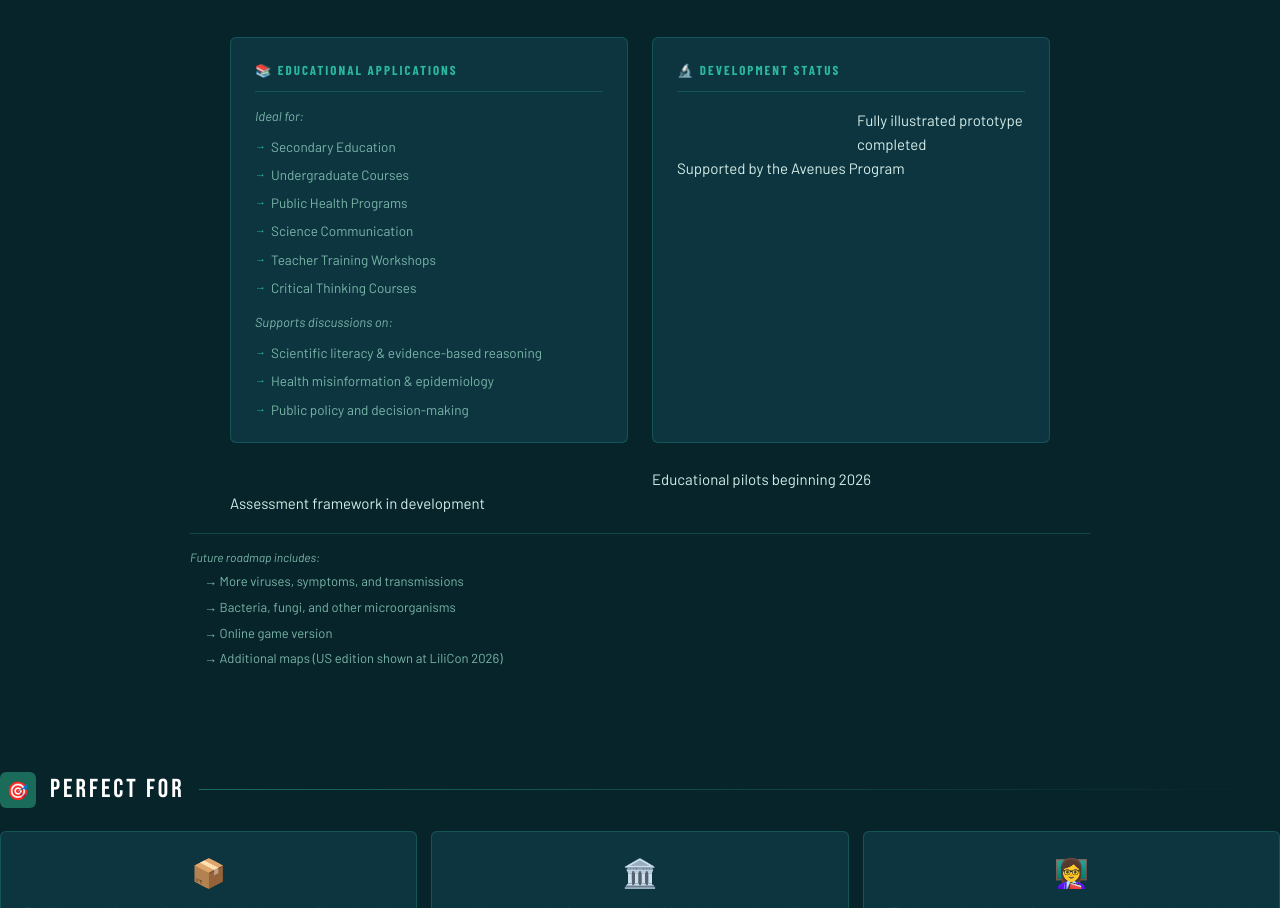
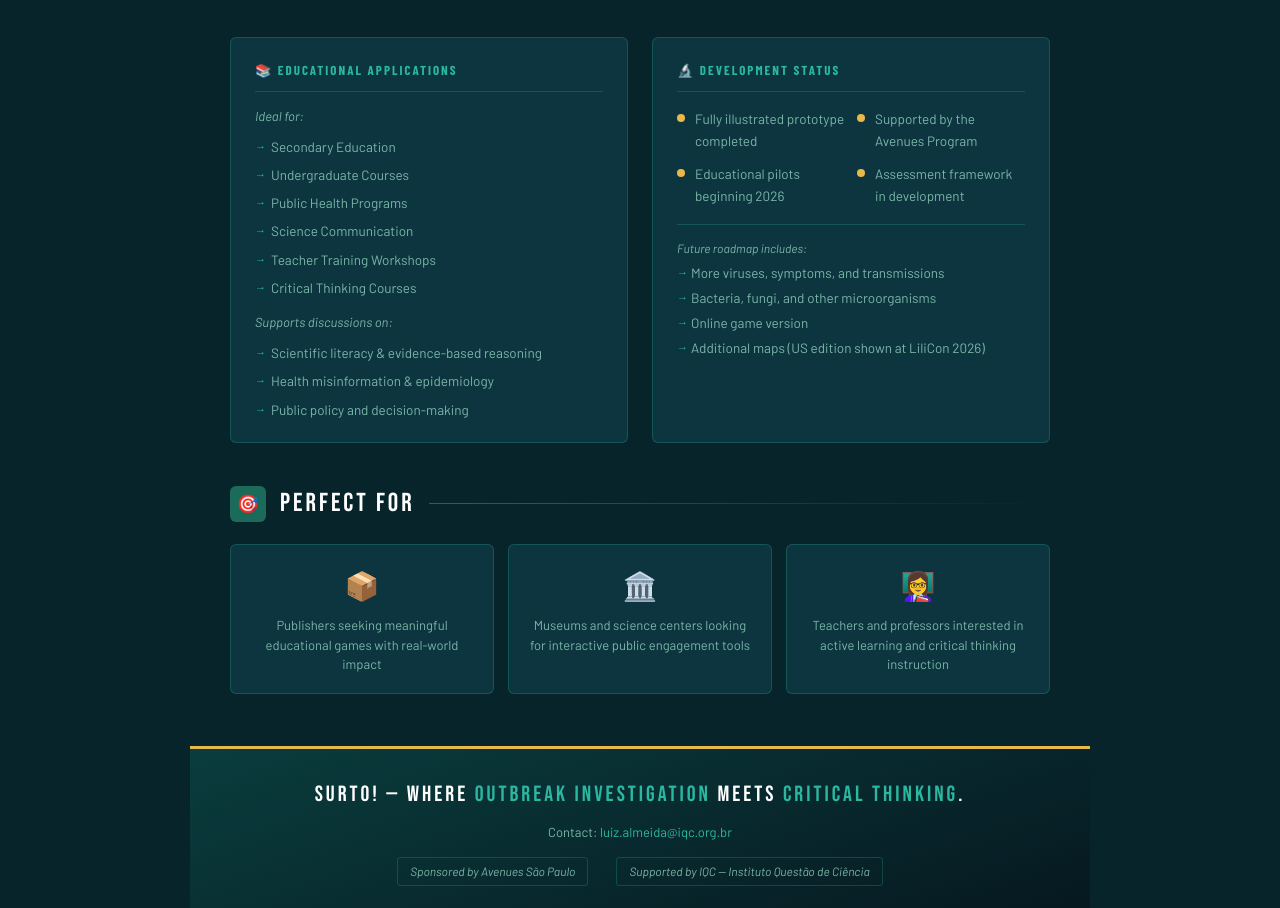
Before and after one commit to luizgualmeida/surto, a plain HTML site: page index.html in a window 1280 px wide. Shown: the part 1835-2743 px from the top of the page. Drawn offline with nearby package versions, Linux system fonts and the light colour scheme.

Commit message:
Add status dots to development status items

```diff
--- a/index.html
+++ b/index.html
@@ -630,18 +630,18 @@
         <div class="col-box">
           <div class="col-title">🔬 Development Status</div>
           <div class="status-grid">
-            <div class="status-item"></div><span>Fully illustrated prototype completed</span></div>
-            <div class="status-item"></div><span>Supported by the Avenues Program</span></div>
-            <div class="status-item"></div><span>Educational pilots beginning 2026</span></div>
-            <div class="status-item"></div><span>Assessment framework in development</span></div>
+            <div class="status-item"><div class="status-dot"></div><span>Fully illustrated prototype completed</span></div>
+            <div class="status-item"><div class="status-dot"></div><span>Supported by the Avenues Program</span></div>
+            <div class="status-item"><div class="status-dot"></div><span>Educational pilots beginning 2026</span></div>
+            <div class="status-item"><div class="status-dot"></div><span>Assessment framework in development</span></div>
           </div>
           <hr class="rule" style="margin: 18px 0 14px;">
           <p style="font-size:12px; color:var(--text-dim); font-style:italic; margin-bottom:4px;">Future roadmap includes:</p>
           <ul style="font-size:13px; color:var(--text-dim); padding-left:0; list-style:none; display:flex; flex-direction:column; gap:5px;">
-            <li style="padding-left:14px; position:relative;">→ More viruses, symptoms, and transmissions</li>
-            <li style="padding-left:14px; position:relative;">→ Bacteria, fungi, and other microorganisms</li>
-            <li style="padding-left:14px; position:relative;">→ Online game version</li>
-            <li style="padding-left:14px; position:relative;">→ Additional maps (US edition shown at LiliCon 2026)</li>
+            <li style="padding-left:14px; position:relative;"> More viruses, symptoms, and transmissions</li>
+            <li style="padding-left:14px; position:relative;"> Bacteria, fungi, and other microorganisms</li>
+            <li style="padding-left:14px; position:relative;"> Online game version</li>
+            <li style="padding-left:14px; position:relative;"> Additional maps (US edition shown at LiliCon 2026)</li>
           </ul>
         </div>
       </div>
```
